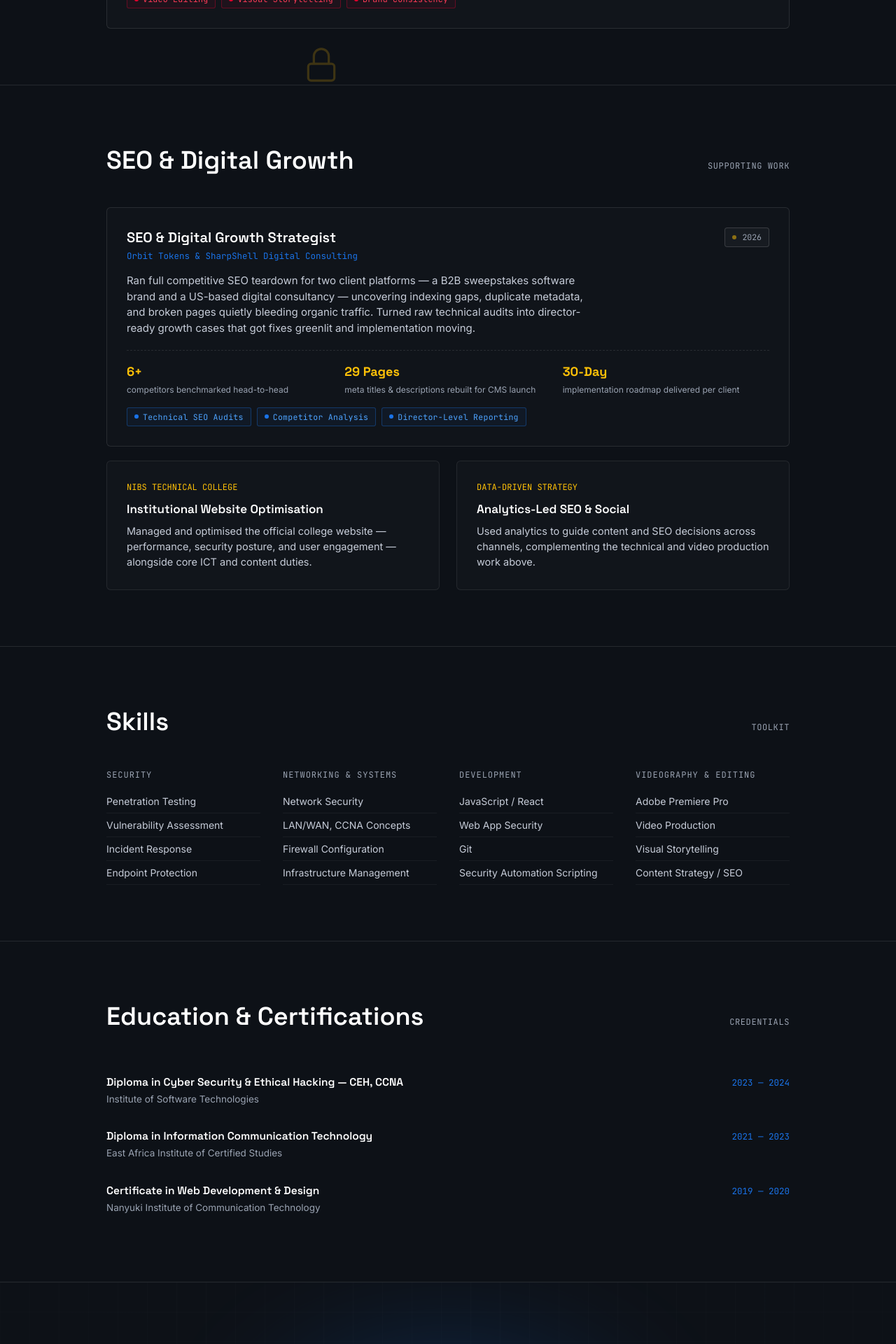
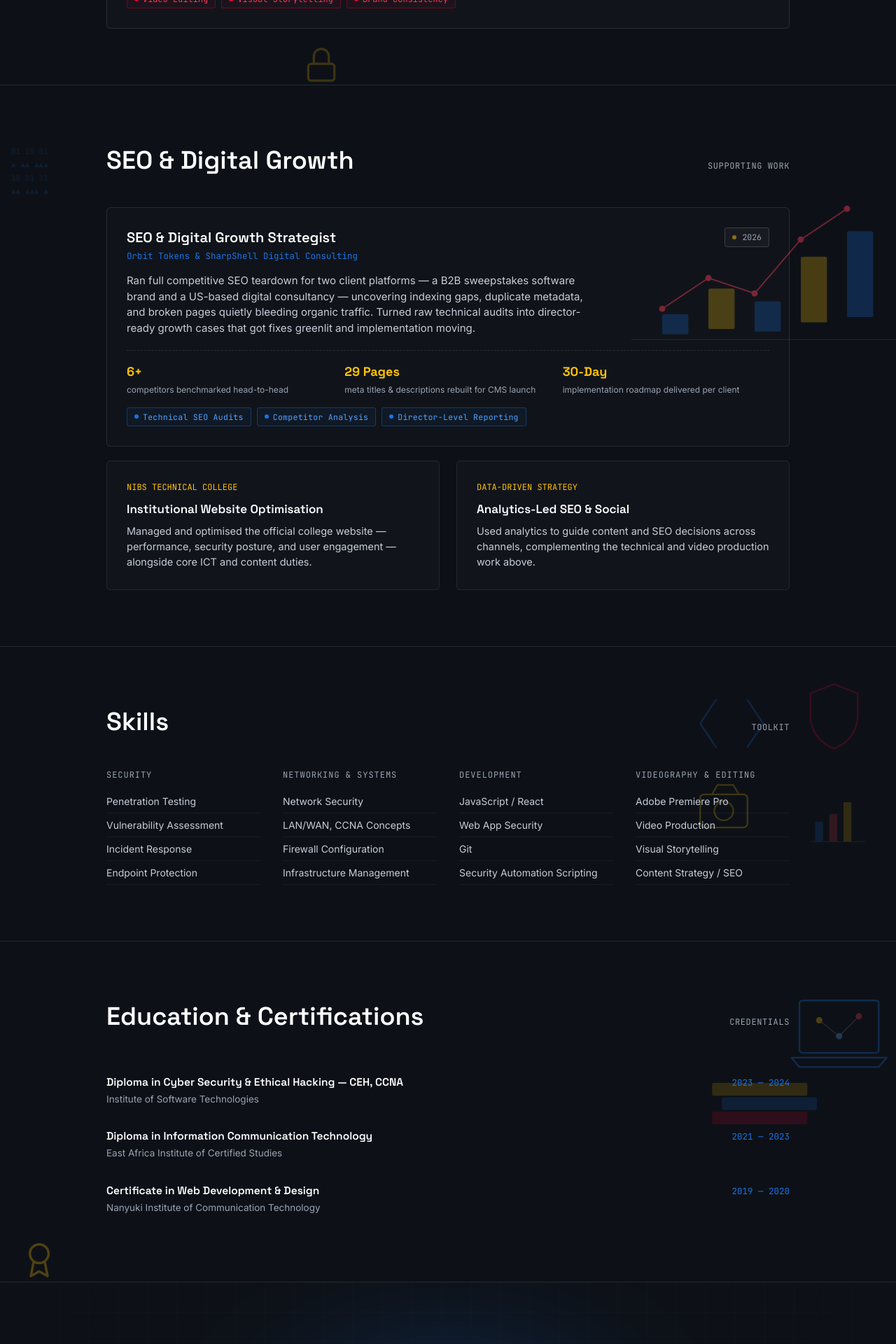
Before and after one commit to felix312/fm-portfolio, a Next.js app: page /fm-portfolio/ in a window 1280 px wide. Shown: the part 3660-5580 px from the top of the page at 70% size. Built offline with nearby package versions, Linux system fonts and the light colour scheme.

Commit message:
Fix anchor scroll offset, add back-to-top button, and add themed parallax graphics to Growth/Skills/Education sections

```diff
--- a/src/app/globals.css
+++ b/src/app/globals.css
@@ -47,6 +47,11 @@
 html {
   scroll-behavior: smooth;
   background: var(--navy);
+}
+
+section[id],
+header[id] {
+  scroll-margin-top: 84px;
 }
 
 body {
--- a/src/app/page.tsx
+++ b/src/app/page.tsx
@@ -1,6 +1,10 @@
 import Navbar from "@/components/Navbar";
 import Hero from "@/components/Hero";
 import ParallaxCyber from "@/components/ParallaxCyber";
+import GrowthGraphic from "@/components/GrowthGraphic";
+import SkillsGraphic from "@/components/SkillsGraphic";
+import EducationGraphic from "@/components/EducationGraphic";
+import BackToTop from "@/components/BackToTop";
 import { SectionHeading } from "@/components/Bits";
 import CaseCard from "@/components/CaseCard";
 import ReelCard from "@/components/ReelCard";
@@ -58,8 +62,9 @@ export default function Home() {
           </div>
         </section>
 
-        <section id="seo" className="border-b border-white/10 py-20">
-          <div className="mx-auto max-w-5xl px-6">
+        <section id="seo" className="relative overflow-hidden border-b border-white/10 py-20">
+          <GrowthGraphic />
+          <div className="relative z-10 mx-auto max-w-5xl px-6">
             <Reveal>
               <SectionHeading title="SEO & Digital Growth" note="SUPPORTING WORK" />
             </Reveal>
@@ -82,8 +87,9 @@ export default function Home() {
           </div>
         </section>
 
-        <section id="skills" className="border-b border-white/10 py-20">
-          <div className="mx-auto max-w-5xl px-6">
+        <section id="skills" className="relative overflow-hidden border-b border-white/10 py-20">
+          <SkillsGraphic />
+          <div className="relative z-10 mx-auto max-w-5xl px-6">
             <Reveal>
               <SectionHeading title="Skills" note="TOOLKIT" />
             </Reveal>
@@ -91,8 +97,9 @@ export default function Home() {
           </div>
         </section>
 
-        <section id="education" className="border-b border-white/10 py-20">
-          <div className="mx-auto max-w-5xl px-6">
+        <section id="education" className="relative overflow-hidden border-b border-white/10 py-20">
+          <EducationGraphic />
+          <div className="relative z-10 mx-auto max-w-5xl px-6">
             <Reveal>
               <SectionHeading title="Education & Certifications" note="CREDENTIALS" />
             </Reveal>
@@ -103,6 +110,7 @@ export default function Home() {
         <ContactSection />
       </main>
       <Footer />
+      <BackToTop />
     </>
   );
 }
--- /dev/null
+++ b/src/components/BackToTop.tsx
@@ -0,0 +1,41 @@
+"use client";
+
+import { useEffect, useState } from "react";
+import { AnimatePresence, motion } from "framer-motion";
+
+export default function BackToTop() {
+  const [visible, setVisible] = useState(false);
+
+  useEffect(() => {
+    const onScroll = () => setVisible(window.scrollY > 80);
+    onScroll();
+    window.addEventListener("scroll", onScroll, { passive: true });
+    return () => window.removeEventListener("scroll", onScroll);
+  }, []);
+
+  return (
+    <AnimatePresence>
+      {visible && (
+        <motion.button
+          initial={{ opacity: 0, y: 12, scale: 0.9 }}
+          animate={{ opacity: 1, y: 0, scale: 1 }}
+          exit={{ opacity: 0, y: 12, scale: 0.9 }}
+          transition={{ duration: 0.2 }}
+          onClick={() => window.scrollTo({ top: 0, behavior: "smooth" })}
+          aria-label="Back to top"
+          className="fixed bottom-6 right-6 z-40 flex h-11 w-11 items-center justify-center rounded-full bg-gradient-to-br from-red to-blue text-white shadow-[0_4px_20px_-4px_rgba(0,0,0,0.6)] transition-transform hover:-translate-y-0.5 sm:bottom-8 sm:right-8"
+        >
+          <svg viewBox="0 0 24 24" fill="none" className="h-5 w-5" aria-hidden="true">
+            <path
+              d="M12 19V5M12 5L6 11M12 5l6 6"
+              stroke="currentColor"
+              strokeWidth="2"
+              strokeLinecap="round"
+              strokeLinejoin="round"
+            />
+          </svg>
+        </motion.button>
+      )}
+    </AnimatePresence>
+  );
+}
--- /dev/null
+++ b/src/components/EducationGraphic.tsx
@@ -0,0 +1,53 @@
+"use client";
+
+import { motion, useScroll, useTransform } from "framer-motion";
+import { useRef } from "react";
+
+/**
+ * Education section backdrop: a stack of books paired with a laptop/network
+ * glyph, tying academic credentials to the technical discipline. SVG only.
+ */
+export default function EducationGraphic() {
+  const ref = useRef<HTMLDivElement>(null);
+  const { scrollYProgress } = useScroll({ target: ref, offset: ["start end", "end start"] });
+
+  const slow = useTransform(scrollYProgress, [0, 1], [0, -40]);
+  const fast = useTransform(scrollYProgress, [0, 1], [0, 55]);
+  const fade = useTransform(scrollYProgress, [0, 0.5, 1], [0.22, 0.36, 0.12]);
+
+  return (
+    <div ref={ref} className="pointer-events-none absolute inset-0 overflow-hidden" aria-hidden="true">
+      <motion.svg
+        style={{ y: slow, opacity: fade }}
+        className="absolute -right-8 top-6 h-[280px] w-[280px] sm:h-[340px] sm:w-[340px]"
+        viewBox="0 0 300 300"
+        fill="none"
+      >
+        {/* stacked books */}
+        <rect x="40" y="200" width="120" height="16" rx="2" fill="var(--red)" fillOpacity="0.55" />
+        <rect x="52" y="182" width="120" height="16" rx="2" fill="var(--blue)" fillOpacity="0.55" />
+        <rect x="40" y="164" width="120" height="16" rx="2" fill="var(--gold)" fillOpacity="0.55" />
+
+        {/* laptop / screen */}
+        <rect x="150" y="60" width="100" height="66" rx="4" stroke="var(--blue)" strokeWidth="2" />
+        <path d="M140 132 H260 L250 144 H150 Z" stroke="var(--blue)" strokeWidth="2" strokeLinejoin="round" />
+        {/* network nodes on screen */}
+        <circle cx="175" cy="85" r="4" fill="var(--gold)" />
+        <circle cx="225" cy="80" r="4" fill="var(--red-glow)" />
+        <circle cx="200" cy="105" r="4" fill="var(--blue-glow)" />
+        <path d="M175 85 L200 105 L225 80" stroke="var(--muted)" strokeWidth="1.2" strokeOpacity="0.6" />
+      </motion.svg>
+
+      {/* faint certificate ribbon, drifts opposite */}
+      <motion.svg
+        style={{ y: fast, opacity: fade }}
+        className="absolute bottom-2 left-6 h-16 w-16 opacity-70"
+        viewBox="0 0 24 24"
+        fill="none"
+      >
+        <circle cx="12" cy="8" r="5" stroke="var(--gold)" strokeWidth="1.3" />
+        <path d="M9 12.5 L7.5 20 L12 17.5 L16.5 20 L15 12.5" stroke="var(--gold)" strokeWidth="1.3" strokeLinejoin="round" />
+      </motion.svg>
+    </div>
+  );
+}
--- /dev/null
+++ b/src/components/GrowthGraphic.tsx
@@ -0,0 +1,81 @@
+"use client";
+
+import { motion, useScroll, useTransform } from "framer-motion";
+import { useRef } from "react";
+
+/**
+ * "Digitalization" motif for the SEO & Digital Growth section: an ascending
+ * bar/line chart built from network nodes, plus a binary-to-signal transition
+ * on the opposite side. Pure SVG/CSS, no raster images.
+ */
+export default function GrowthGraphic() {
+  const ref = useRef<HTMLDivElement>(null);
+  const { scrollYProgress } = useScroll({ target: ref, offset: ["start end", "end start"] });
+
+  const slow = useTransform(scrollYProgress, [0, 1], [0, -50]);
+  const fast = useTransform(scrollYProgress, [0, 1], [0, 70]);
+  const fade = useTransform(scrollYProgress, [0, 0.5, 1], [0.3, 0.5, 0.15]);
+  const barGrow = useTransform(scrollYProgress, [0, 0.7], [0.3, 1]);
+
+  return (
+    <div ref={ref} className="pointer-events-none absolute inset-0 overflow-hidden" aria-hidden="true">
+      {/* ascending growth chart, right side */}
+      <motion.svg
+        style={{ y: slow, opacity: fade }}
+        className="absolute -right-10 top-10 h-[360px] w-[360px] sm:h-[440px] sm:w-[440px]"
+        viewBox="0 0 400 300"
+        fill="none"
+      >
+        {/* baseline */}
+        <path d="M20 260 H380" stroke="var(--muted)" strokeWidth="1" strokeOpacity="0.3" />
+        {/* bars rising left to right, animated height on scroll */}
+        {[
+          { x: 60, h: 40 },
+          { x: 120, h: 80 },
+          { x: 180, h: 60 },
+          { x: 240, h: 130 },
+          { x: 300, h: 170 },
+        ].map((b, i) => (
+          <motion.rect
+            key={b.x}
+            x={b.x}
+            width={34}
+            y={260 - b.h}
+            height={b.h}
+            style={{ scaleY: barGrow, transformOrigin: `${b.x + 17}px 260px` }}
+            fill={i % 2 === 0 ? "var(--blue)" : "var(--gold)"}
+            fillOpacity={0.55}
+            rx={3}
+          />
+        ))}
+        {/* connecting trend line + node dots, echoing "network growth" */}
+        <path
+          d="M60 220 L120 180 L180 200 L240 130 L300 90"
+          stroke="var(--red-glow)"
+          strokeWidth="1.6"
+          strokeLinecap="round"
+        />
+        {[
+          [60, 220],
+          [120, 180],
+          [180, 200],
+          [240, 130],
+          [300, 90],
+        ].map(([cx, cy]) => (
+          <circle key={cx} cx={cx} cy={cy} r="4" fill="var(--red-glow)" />
+        ))}
+      </motion.svg>
+
+      {/* binary → signal transition, left side */}
+      <motion.div
+        style={{ y: fast, opacity: fade }}
+        className="absolute left-4 top-16 hidden select-none flex-col gap-2 font-mono text-[11px] leading-none text-blue/30 sm:flex"
+      >
+        <span>01 10 01</span>
+        <span>▲ ▲▲ ▲▲▲</span>
+        <span>10 01 11</span>
+        <span>▲▲ ▲▲▲ ▲</span>
+      </motion.div>
+    </div>
+  );
+}
--- /dev/null
+++ b/src/components/SkillsGraphic.tsx
@@ -0,0 +1,51 @@
+"use client";
+
+import { motion, useScroll, useTransform } from "framer-motion";
+import { useRef } from "react";
+
+/**
+ * Skills section backdrop: a loose cluster of icon glyphs (code, shield,
+ * camera, chart) drifting gently on scroll. Kept low-opacity and confined to
+ * one corner so it stays a texture, not a competing focal point.
+ */
+export default function SkillsGraphic() {
+  const ref = useRef<HTMLDivElement>(null);
+  const { scrollYProgress } = useScroll({ target: ref, offset: ["start end", "end start"] });
+
+  const slow = useTransform(scrollYProgress, [0, 1], [0, -30]);
+  const fade = useTransform(scrollYProgress, [0, 0.5, 1], [0.16, 0.26, 0.1]);
+
+  return (
+    <div ref={ref} className="pointer-events-none absolute inset-0 overflow-hidden" aria-hidden="true">
+      <motion.svg
+        style={{ y: slow, opacity: fade }}
+        className="absolute -right-6 top-4 h-[300px] w-[300px] sm:h-[360px] sm:w-[360px]"
+        viewBox="0 0 320 320"
+        fill="none"
+      >
+        {/* code brackets */}
+        <path d="M70 60 L50 90 L70 120" stroke="var(--blue)" strokeWidth="2" strokeLinecap="round" strokeLinejoin="round" />
+        <path d="M110 60 L130 90 L110 120" stroke="var(--blue)" strokeWidth="2" strokeLinecap="round" strokeLinejoin="round" />
+
+        {/* shield */}
+        <path
+          d="M220 40 L250 52 V80 C250 100 237 116 220 122 C203 116 190 100 190 80 V52 Z"
+          stroke="var(--red)"
+          strokeWidth="2"
+          strokeLinejoin="round"
+        />
+
+        {/* camera */}
+        <rect x="50" y="180" width="60" height="42" rx="5" stroke="var(--gold)" strokeWidth="2" />
+        <circle cx="80" cy="201" r="12" stroke="var(--gold)" strokeWidth="2" />
+        <path d="M65 180 L72 168 H92 L99 180" stroke="var(--gold)" strokeWidth="2" strokeLinejoin="round" />
+
+        {/* growth chart */}
+        <path d="M190 240 H260" stroke="var(--muted)" strokeWidth="1" strokeOpacity="0.5" />
+        <rect x="196" y="215" width="10" height="25" fill="var(--blue)" fillOpacity="0.7" />
+        <rect x="214" y="205" width="10" height="35" fill="var(--red-glow)" fillOpacity="0.7" />
+        <rect x="232" y="190" width="10" height="50" fill="var(--gold)" fillOpacity="0.7" />
+      </motion.svg>
+    </div>
+  );
+}
```
